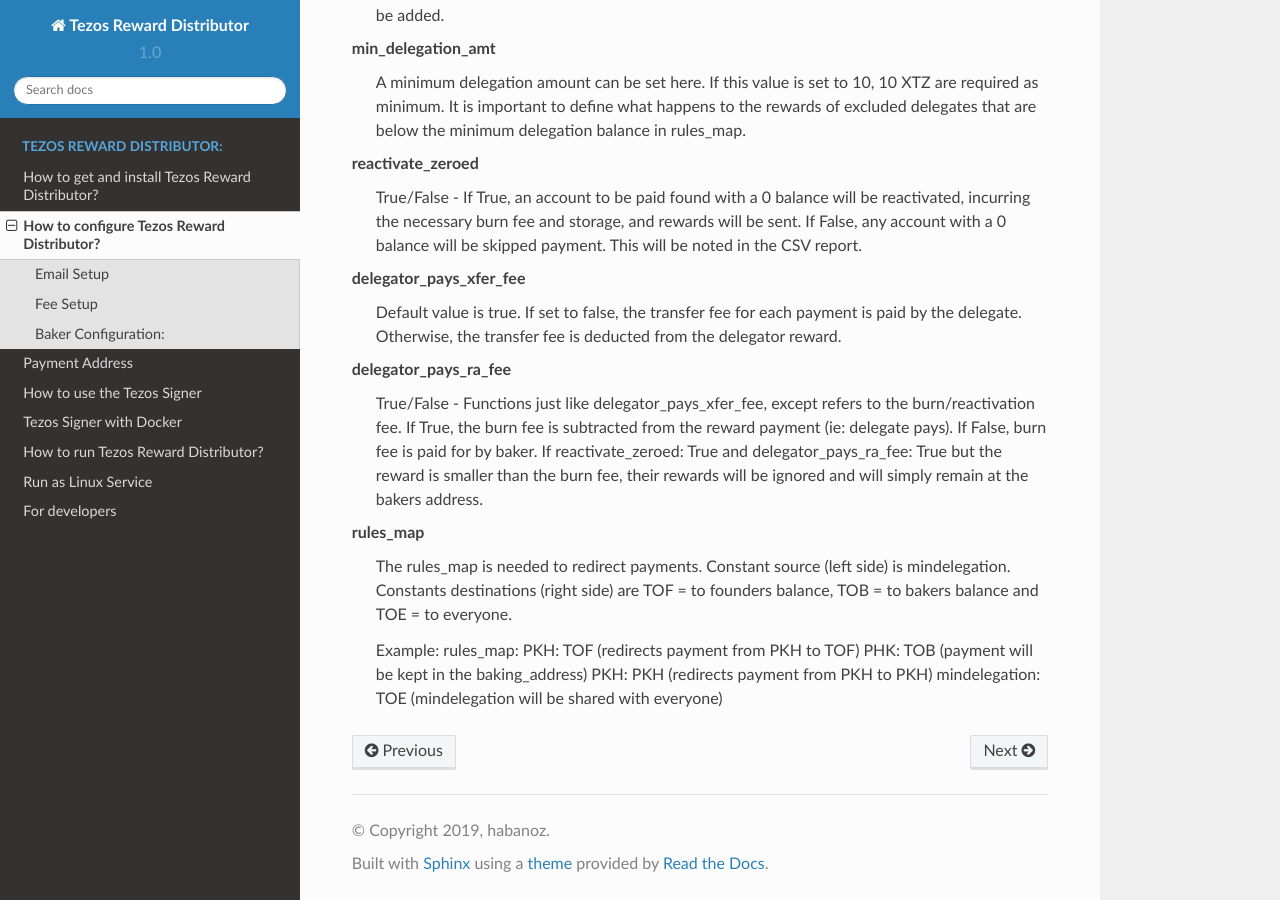
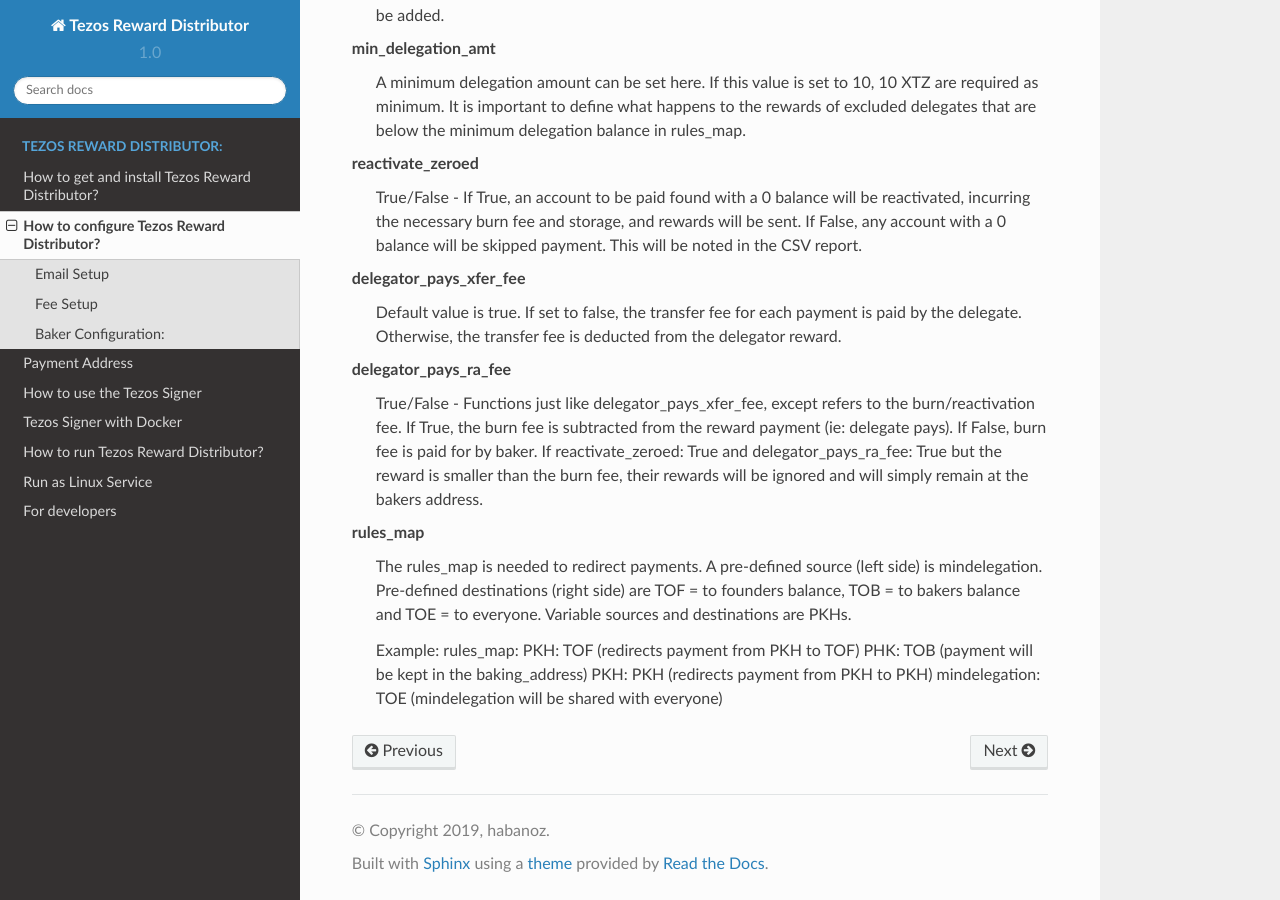
Before and after one commit to tezos-reward-distributor-organization/tezos-reward-distributor, a Sphinx documentation site: the page built from docs/configuration.rst, in a window 1280 px wide and 900 px high, scrolled down 1549 px. Built offline with Sphinx 7.4.7 and the Read the Docs theme 2.0.0, drawn with Linux system fonts in a browser that asks for light colours.

Commit message:
Updated baker-configuration for better readability (#187)

```diff
--- a/docs/configuration.rst
+++ b/docs/configuration.rst
@@ -106,9 +106,10 @@
   their rewards will be ignored and will simply remain at the bakers address.
 
 **rules_map**
-  The rules_map is needed to redirect payments. Constant source (left side) is
-  mindelegation. Constants destinations (right side) are TOF = to founders balance,
-  TOB = to bakers balance and TOE = to everyone.
+  The rules_map is needed to redirect payments. A pre-defined source (left side) is
+  mindelegation. Pre-defined destinations (right side) are TOF = to founders balance,
+  TOB = to bakers balance and TOE = to everyone. Variable sources and destinations are
+  PKHs.
 
   Example:
   rules_map:
```
